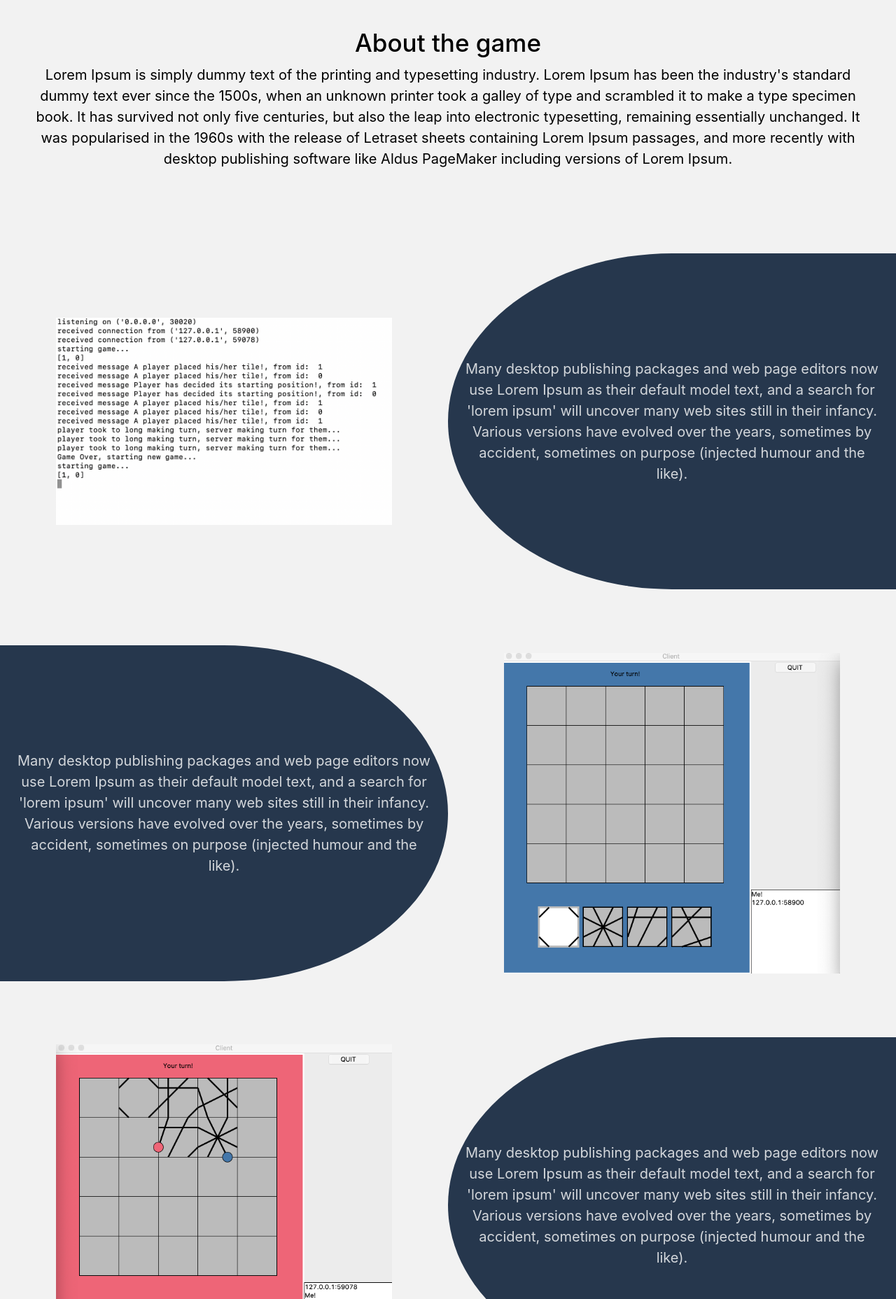
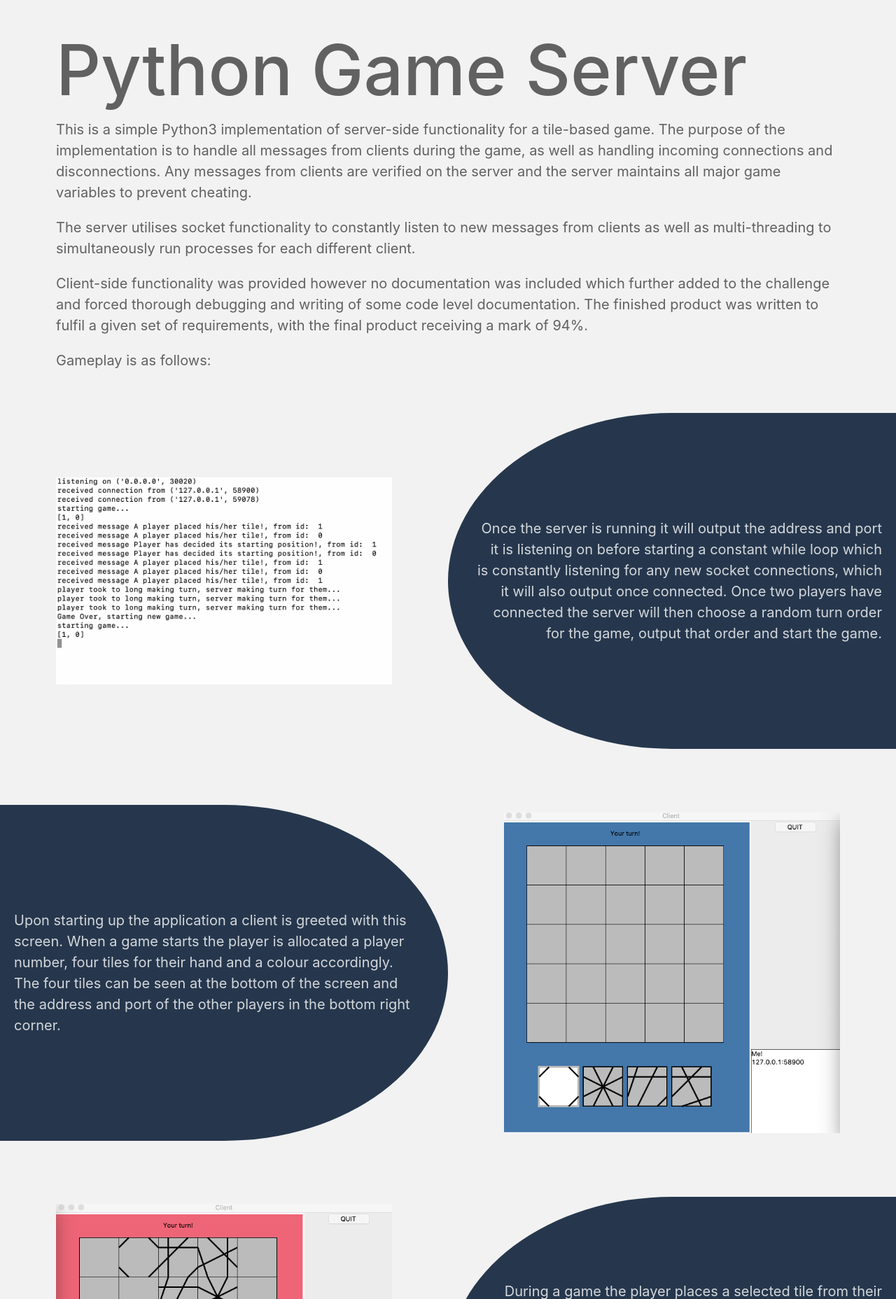
Before and after one commit to sirdedz/darbyedwards, a Flask app: page /python_game in a window 1280 px wide. Shown: the part 80-1936 px from the top of the page at 70% size. Run offline with Flask 2, Linux system fonts and the light colour scheme; some libraries are stand-ins or nearby versions.

Commit message:
Added content to python game page

```diff
--- a/app/static/python_game.css
+++ b/app/static/python_game.css
@@ -3,7 +3,13 @@
 }
 
 .py-title{
-    padding: 2em;
+    padding: 2em 4em;
+    text-align: left;
+    color:rgba(0, 0, 0, 0.6);
+}
+
+.py-title h3{
+    font-size: 5em;
 }
 
 .py-container{
@@ -14,6 +20,10 @@
     height: 60vh;
     overflow: hidden;
     margin-top: 4em;
+}
+
+.py-game div:nth-of-type(2){
+    margin-top: 0;
 }
 
 .py-container *{
@@ -40,11 +50,15 @@
     border-top-left-radius: 50%;
     border-bottom-left-radius: 50%;
     transform: translateX(50vw);
+    text-align: right;
+    padding-left: 2em;
 }
 
 .py-text-left{
     border-top-right-radius: 50%;
     border-bottom-right-radius: 50%;
+    text-align: left;
+    padding-right: 2em;
 }
 
 .py-right-animation{
@@ -57,6 +71,14 @@
     animation-name: left-in;
     animation-duration: 1s;
     animation-fill-mode: forwards;
+}
+
+#git-link{
+    padding: 2em;
+}
+
+#git-link i{
+    font-size: 2em;
 }
 
 
@@ -81,6 +103,10 @@
 
 /*------------------- MOBILE CSS --------------------*/
 @media screen and (orientation: portrait){
+    .py-title{
+        padding: 1em;
+    }
+
     .py-container{
         margin-top: 0;
         height: auto;
@@ -113,6 +139,21 @@
         padding: 3em 2em 3em 4em;
     }
 
+    .py-text-right{
+        border-top-left-radius: 20%;
+        border-bottom-left-radius: 20%;
+        transform: translateX(50vw);
+        text-align: right;
+        padding-left: 2em;
+    }
+
+    .py-text-left{
+        border-top-right-radius: 20%;
+        border-bottom-right-radius: 20%;
+        text-align: left;
+        padding-right: 2em;
+    }
+
     @keyframes right-in{
         from{
             transform: translateX(50vw);
--- a/app/templates/base.html
+++ b/app/templates/base.html
@@ -83,7 +83,7 @@
         <!-- FOOTER -->
         <div class="footer">
             <p>My personal webpage. </p>
-            <p>Full front & backend by Darby Edwards, 2021</p>
+            <p>Full front & backend by Darby Edwards, 2021.</p>
         </div>
     </body>
 </html>
--- a/app/templates/python_game.html
+++ b/app/templates/python_game.html
@@ -5,20 +5,40 @@
 {% block content %}
     <div class="py-game">
         <div class="py-title">
-            <h3>About the game</h3>
-            Lorem Ipsum is simply dummy text of the printing and typesetting industry. Lorem Ipsum has been the industry's standard dummy text ever since the 1500s, when an unknown printer took a galley of type and scrambled it to make a type specimen book. It has survived not only five centuries, but also the leap into electronic typesetting, remaining essentially unchanged. It was popularised in the 1960s with the release of Letraset sheets containing Lorem Ipsum passages, and more recently with desktop publishing software like Aldus PageMaker including versions of Lorem Ipsum.
+            <h3>Python Game Server</h3>
+            <p>
+                This is a simple Python3 implementation of server-side functionality for a tile-based game.
+                The purpose of the implementation is to handle all messages from clients during the game, as well as handling incoming connections and disconnections.
+                Any messages from clients are verified on the server and the server maintains all major game variables to prevent cheating.
+            </p>
+            <p>
+                The server utilises socket functionality to constantly listen to new messages from clients as well as multi-threading to simultaneously run
+                processes for each different client.
+            </p>
+            <p>
+                Client-side functionality was provided however no documentation was included which further added to the challenge and forced thorough debugging and
+                writing of some code level documentation. The finished product was written to fulfil a given set of requirements, with the final product receiving
+                a mark of 94%.
+            </p>
+            <p>
+                Gameplay is as follows: <br>
+            </p>
         </div>
 
         <div class="py-container">
             <img src="{{ url_for('static', filename='Assets/python-game/server-listening.png') }}" alt="Shark Stakes LLC2">
             <div class='py-text-right'>
-                Many desktop publishing packages and web page editors now use Lorem Ipsum as their default model text, and a search for 'lorem ipsum' will uncover many web sites still in their infancy. Various versions have evolved over the years, sometimes by accident, sometimes on purpose (injected humour and the like).
+                Once the server is running it will output the address and port it is listening on before starting a constant while loop
+                which is constantly listening for any new socket connections, which it will also output once connected.
+                Once two players have connected the server will then choose a random turn order for the game, output that order and start the game.
             </div>
         </div>
 
         <div class="py-container">
             <div class='py-text-left'>
-                Many desktop publishing packages and web page editors now use Lorem Ipsum as their default model text, and a search for 'lorem ipsum' will uncover many web sites still in their infancy. Various versions have evolved over the years, sometimes by accident, sometimes on purpose (injected humour and the like).
+                Upon starting up the application a client is greeted with this screen. When a game starts the player is allocated a player
+                number, four tiles for their hand and a colour accordingly. The four tiles can be seen at the bottom of the screen and
+                the address and port of the other players in the bottom right corner.
             </div>
             <img src="{{ url_for('static', filename='Assets/python-game/before-game-start.png') }}" alt="Shark Stakes LLC2">
         </div>
@@ -26,13 +46,20 @@
         <div class="py-container">
             <img src="{{ url_for('static', filename='Assets/python-game/during-game.png') }}" alt="Shark Stakes LLC2">
             <div class='py-text-right'>
-                Many desktop publishing packages and web page editors now use Lorem Ipsum as their default model text, and a search for 'lorem ipsum' will uncover many web sites still in their infancy. Various versions have evolved over the years, sometimes by accident, sometimes on purpose (injected humour and the like).
+                During a game the player places a selected tile from their hand onto the board where their token is. If placement of such tile
+                allows the token of another player to move as well the server will automatically move their token and let all players know.
+                Players are aware of when it is their turn through the indicator at the top and if they take too long to make a move the server
+                will make a valid random move for them.
             </div>
         </div>
 
         <div class="py-container">
             <div class='py-text-left'>
-                Many desktop publishing packages and web page editors now use Lorem Ipsum as their default model text, and a search for 'lorem ipsum' will uncover many web sites still in their infancy. Various versions have evolved over the years, sometimes by accident, sometimes on purpose (injected humour and the like).
+                If a player joins when the game is in progress they sit on the spectating screen, indicated by a white background and no tiles
+                in hand. Here the server feeds them game info and ignores their messages. They are free to watch as the game progresses whilst
+                they wait for the game to finish and a new game to start. If more than four players are connected to the server before starting a game
+                the server will randomly pick four players for the game.
+
             </div>
             <img src="{{ url_for('static', filename='Assets/python-game/spectating.png') }}" alt="Shark Stakes LLC2">
         </div>
@@ -40,8 +67,17 @@
         <div class="py-container">
             <img src="{{ url_for('static', filename='Assets/python-game/eliminated.png') }}" alt="Shark Stakes LLC2">
             <div class='py-text-right'>
-                Many desktop publishing packages and web page editors now use Lorem Ipsum as their default model text, and a search for 'lorem ipsum' will uncover many web sites still in their infancy. Various versions have evolved over the years, sometimes by accident, sometimes on purpose (injected humour and the like).
+                The server checks for eliminations after every turn and if a player's token reaches the edge of the playing space they are eliminated and the
+                server will notify all players. This will also occur if a player disconnects. If only one player remains the server will declare them the
+                winner and a countdown of five seconds will begin before a new game is started, providing at least two players are connected to the server.
             </div>
+        </div>
+
+        <div id="git-link">
+            <a href="https://github.com/sirdedz/SocketGame">
+                <p>Access the code for this project through Github here</p>
+                <i class="bi bi-github"></i>
+            </a>
         </div>
     </div>
 
```
Also changed, not shown: app/templates/index.html (+15 -13 lines).
